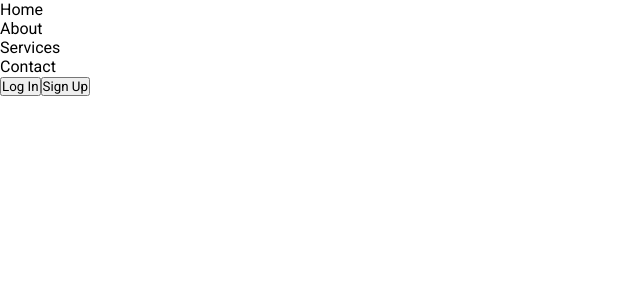
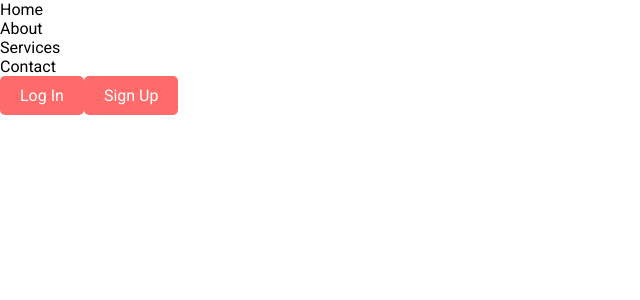
Before and after one commit to Pelani2/something-of-todo, a React (Create React App) app: page / in a window 1280 px wide. Shown: the top 300 px of the page, without its empty margins (0-640 px from the left). Built offline with nearby package versions, Linux system fonts and the light colour scheme.

Commit message:
styled login signup buttons

```diff
--- a/src/components/buttons/login-and-signup/LoginAndSignupButton.css
+++ b/src/components/buttons/login-and-signup/LoginAndSignupButton.css
@@ -0,0 +1,14 @@
+.login-signup-button {
+    background-color: #ff6b6b;
+    color: #fff;
+    border: none;
+    border-radius: 5px;
+    padding: 10px 20px;
+    font-size: 16px;
+    cursor: pointer;
+    transition: background-color 0.3 ease;
+}
+
+.login-signup-button:hover {
+    background-color: #ff4d4d;
+}
--- a/src/components/buttons/login-and-signup/LoginAndSignupButton.js
+++ b/src/components/buttons/login-and-signup/LoginAndSignupButton.js
@@ -1,10 +1,11 @@
 import React from "react";
+import "./LoginAndSignupButton.css";
 
 export default function LoginAndSignupButton({
     text
 }) {
     return(
-        <button>
+        <button className="login-signup-button" >
             {text}
         </button>
     )
```
